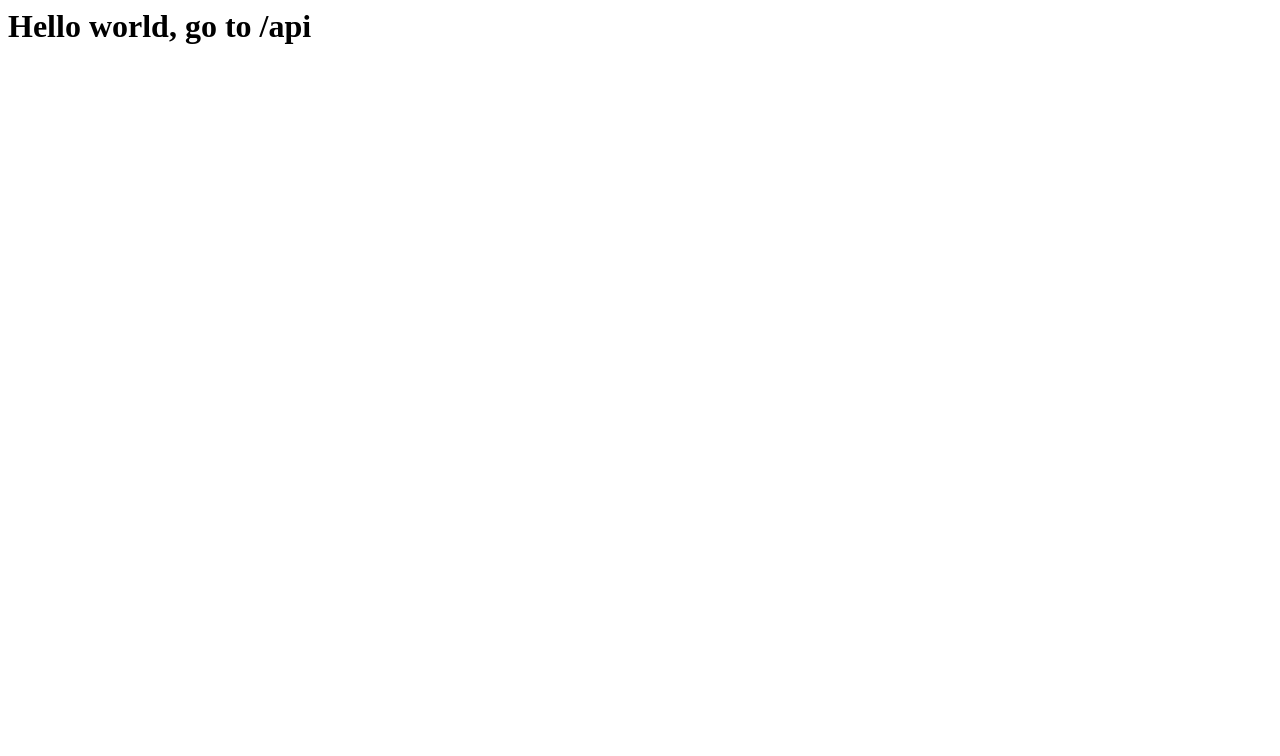
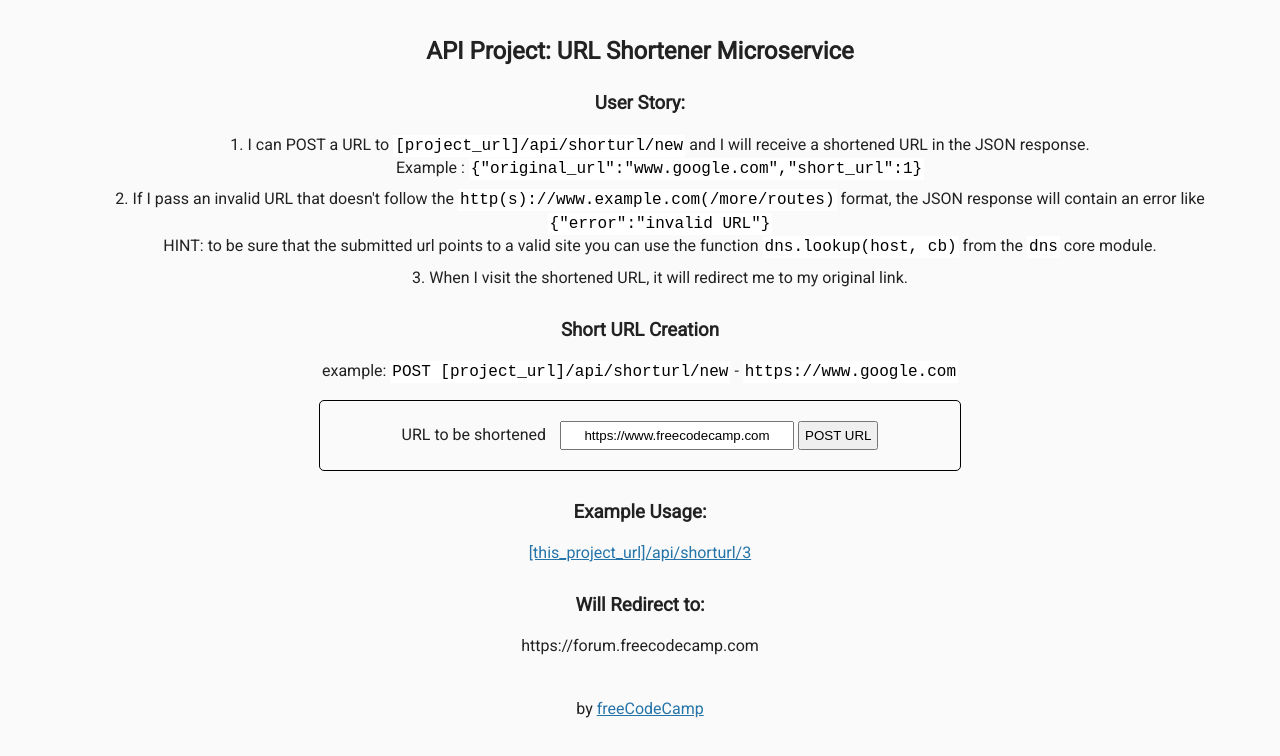
Before and after one commit to SamirStandnes/URL_shorterner_microservice, a plain HTML site: page index.html in a window 1280 px wide. Drawn offline with Linux system fonts and the light colour scheme.

Commit message:
add html, css, test routes, work on post route and  modulization of app

```diff
--- a/index.html
+++ b/index.html
@@ -1 +1,48 @@
-<h1>Hello world, go to /api</h1>
+<!DOCTYPE html>
+
+<html>
+
+   <head>
+      <title>URL Shortener</title>
+      <link rel="shortcut icon" href="https://cdn.hyperdev.com/us-east-1%3A52a203ff-088b-420f-81be-45bf559d01b1%2Ffavicon.ico" type="image/x-icon"/>
+      <link href="https://fonts.googleapis.com/css?family=Roboto" rel="stylesheet" type="text/css" />
+      <link rel="stylesheet" type="text/css" href="style.css" />
+   </head>
+
+   <body>
+      <div class="container">
+        <h2>API Project: URL Shortener Microservice</h2>
+        <h3>User Story: </h3>
+        <ol>
+          <li>I can POST a URL to <code>[project_url]/api/shorturl/new</code> and I will receive a shortened URL in the JSON response.<br>Example : <code>{"original_url":"www.google.com","short_url":1}</code></li>
+          <li>If I pass an invalid URL that doesn't follow the <code>http(s)://www.example.com(/more/routes)</code> format, the JSON response will contain an error like <code>{"error":"invalid URL"}</code><br>
+          HINT: to be sure that the submitted url points to a valid site you can use the function <code>dns.lookup(host, cb)</code> from the <code>dns</code> core module.</li>
+          <li>When I visit the shortened URL, it will redirect me to my original link.</li>
+        </ol>
+
+        <h3>Short URL Creation </h3>
+        <p>
+          example: <code>POST [project_url]/api/shorturl/new</code> - <code>https://www.google.com</code>
+        </p>
+        <form action="api/shorturl/new" method="POST">
+          <label for="url_input">URL to be shortened</label>
+          <input id="url_input" type="text" name="url" value="https://www.freecodecamp.com">
+          <input type="submit" value="POST URL">
+        </form>
+        <h3>Example Usage:</h3>
+        <a href="https://thread-paper.hyperdev.space/api/shorturl/3">
+          [this_project_url]/api/shorturl/3
+        </a>
+
+        <h3>Will Redirect to:</h3>
+        <p>https://forum.freecodecamp.com</p>
+      </div>
+      <div class="footer">
+        <p>
+          by <a href="http://www.freecodecamp.com">freeCodeCamp</a>
+        </p>
+      </div>
+   </body>
+
+
+</html>
--- /dev/null
+++ b/style.css
@@ -0,0 +1,74 @@
+/****** Main Styling ******/
+
+body {
+	font-family: 'Roboto', sans-serif;
+	font-size: 16px;
+	color: #222;
+	background-color: #FaFaFa;
+	text-align: center;
+	line-height: 1.4em;
+}
+
+.container {
+	padding: 0;
+	margin-top: 40px;
+}
+
+h3 {
+  margin-top: 30px;
+}
+
+.footer {
+	margin-top: 40px;
+}
+
+.user-stories {
+  position: relative;
+  text-align: justify;
+  max-width: 700px;
+  margin: 15px auto;
+}
+code {
+  font-family: monospace;
+  padding: 2px;
+  color: black;
+  background-color: #fff;
+}
+ol {
+	list-style-position: inside;
+}
+ul {
+	list-style-type: none;
+}
+
+li {
+  margin-bottom: 0.5em;
+}
+.user-stories li {
+  margin-bottom: 1em;
+}
+
+a {
+	color: #2574A9;
+}
+
+form {
+  border: solid 1px black;
+  border-radius: 5px;
+  margin: 10px auto;
+  padding: 20px;
+  max-width: 600px;
+}
+
+label {
+  margin-right: 10px;
+}
+
+input {
+  padding: 5px;
+}
+
+input[type=text] {
+  width: 220px;
+  text-align: center;
+}
```
Also changed, not shown: server.js (+21 -19 lines), test.js (added, +21 -0 lines), urlFormatValidator.js (added, +23 -0 lines).
